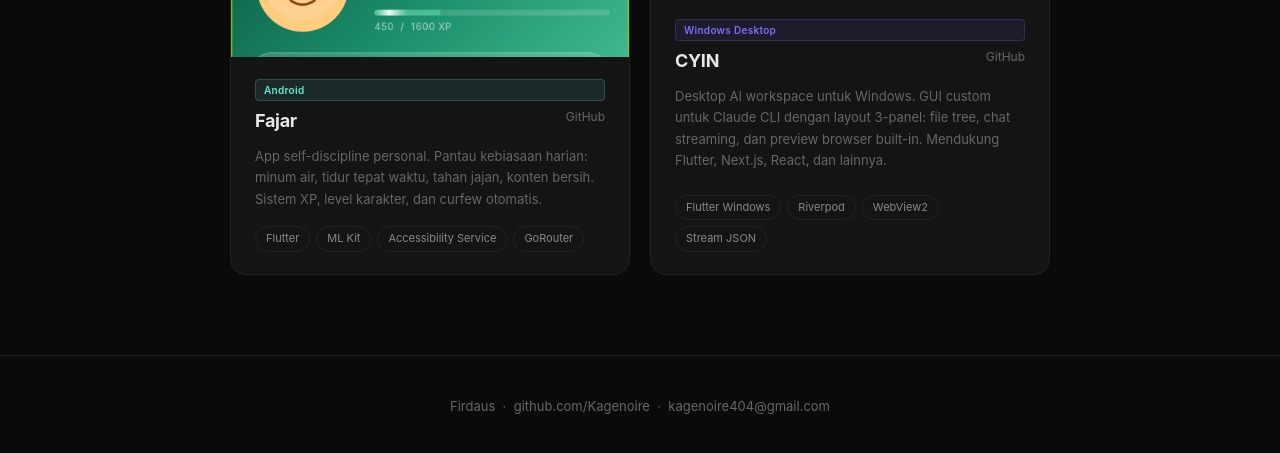
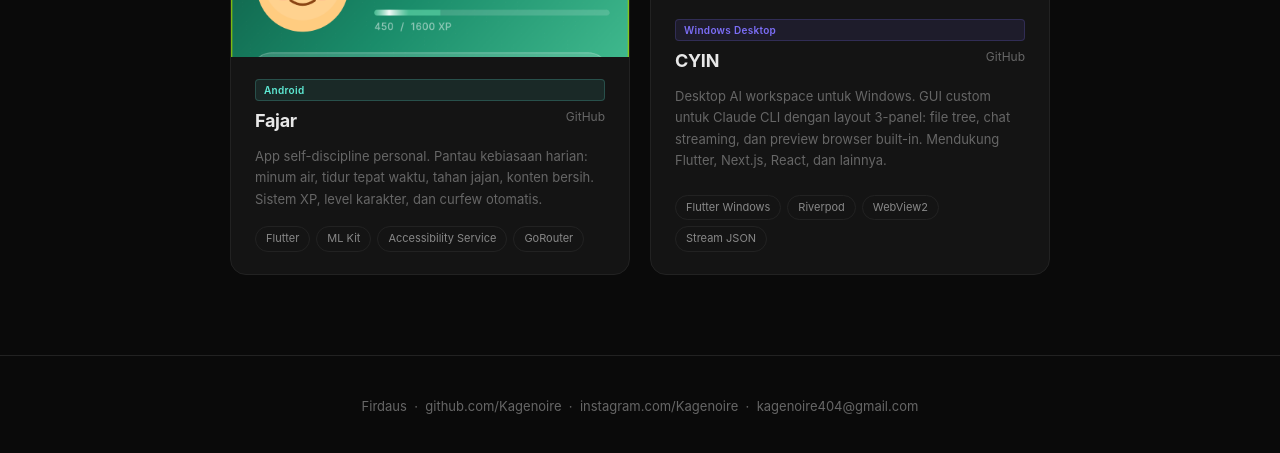
Before and after one commit to Kagenoire/kagenoire.github.io, a plain HTML site: page index.html in a window 1280 px wide. Shown: the part 1723-2176 px from the top of the page. Drawn offline with Linux system fonts and the light colour scheme.

Commit message:
Tambah link Instagram Kagenoire

```diff
--- a/index.html
+++ b/index.html
@@ -231,7 +231,7 @@
 </section>
 
 <footer>
-  <p>Firdaus &nbsp;·&nbsp; <a href="https://github.com/Kagenoire" target="_blank">github.com/Kagenoire</a> &nbsp;·&nbsp; <a href="mailto:kagenoire404@gmail.com">kagenoire404@gmail.com</a></p>
+  <p>Firdaus &nbsp;·&nbsp; <a href="https://github.com/Kagenoire" target="_blank">github.com/Kagenoire</a> &nbsp;·&nbsp; <a href="https://instagram.com/Kagenoire" target="_blank">instagram.com/Kagenoire</a> &nbsp;·&nbsp; <a href="mailto:kagenoire404@gmail.com">kagenoire404@gmail.com</a></p>
 </footer>
 
 </body>
```
